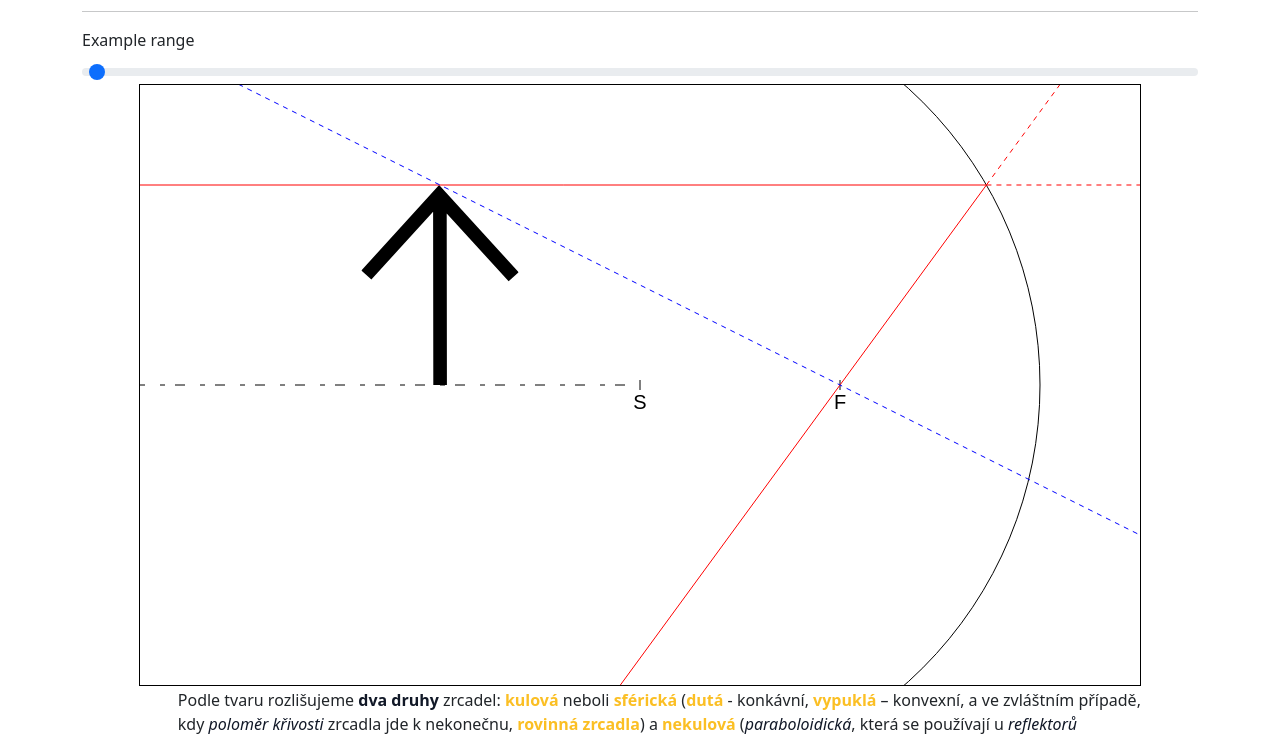
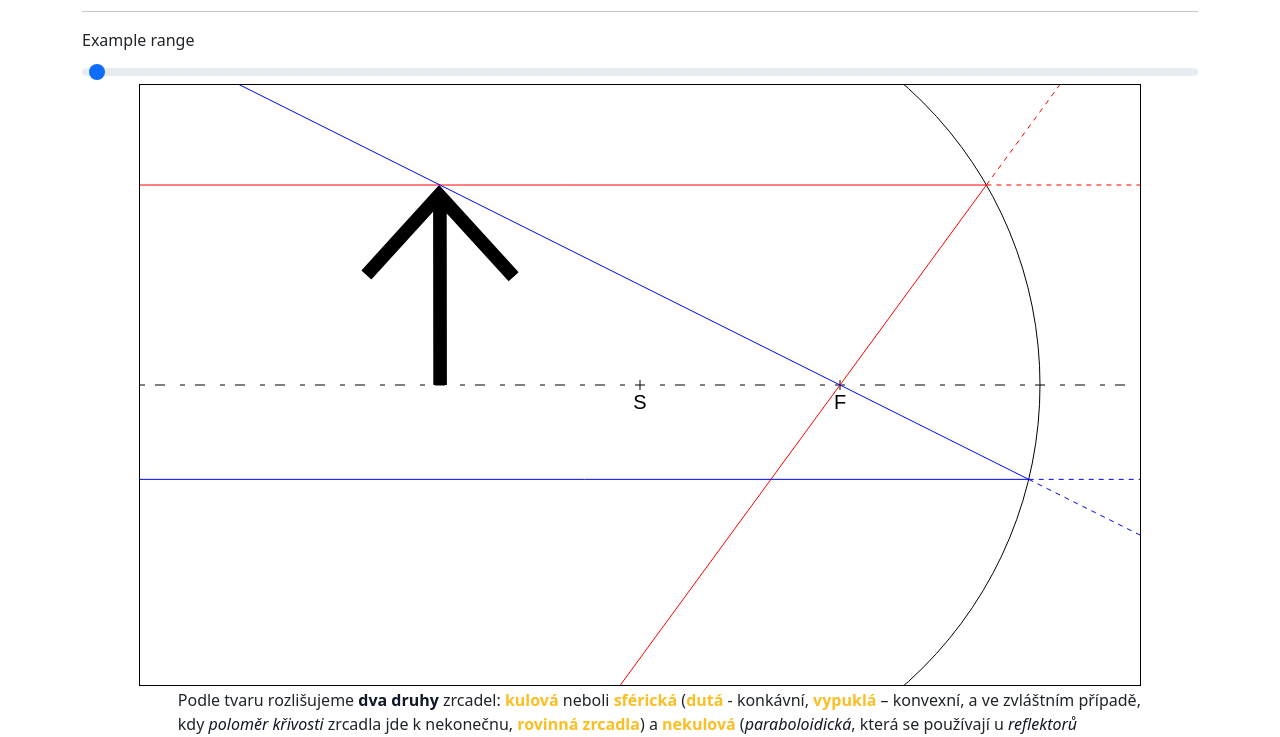
Before and after one commit to atwx123/IOC-ucebnice, a website with bundled scripts: page zrcadla.html in a window 1280 px wide. Shown: the part 63-800 px from the top of the page. Built offline with nearby package versions, Linux system fonts and the light colour scheme.

Commit message:
functioning range

```diff
--- a/src/zrcadla.ts
+++ b/src/zrcadla.ts
@@ -7,6 +7,9 @@ const ctx: CanvasRenderingContext2D = canvas.getContext(
 const iconInput: HTMLInputElement = document.getElementById(
   "iconRangeInput",
 ) as HTMLInputElement;
+const iconOutput: HTMLOutputElement = document.getElementById(
+  "iconRangeOutput",
+) as HTMLOutputElement;
 const width: number = 1000;
 const height: number = 600;
 const center = width / 2;
@@ -51,12 +54,40 @@ function getBlueStart(): [number, number] {
   const objY = drawIconHeight;
   const focusX = pOhnisko;
   const focusY = height / 2;
-  const slope = (focusY - objY) / (focusX - objX);
-  const estimatedY = focusY + slope * (rz - focusX);
-  const dy = estimatedY - height / 2;
-  const distSq = Math.pow(rz, 2) - Math.pow(dy, 2);
-  const x = distSq > 0 ? Math.sqrt(distSq) : rz;
-  return [x, estimatedY];
+
+  // Calculate coordinates relative to the center axis (y=0)
+  const relObjY = objY - height / 2;
+  const relFocusY = 0; // Focus is on the axis
+
+  // Handle edge case: Object directly above/below Focus (vertical line)
+  if (Math.abs(objX - focusX) < 0.01) {
+    const x = focusX;
+    // Circle equation: y = +/- sqrt(r^2 - x^2)
+    const val = Math.sqrt(rz * rz - x * x);
+    // If object is above axis (relObjY < 0), ray goes down, so hit is positive
+    const relHitY = relObjY < 0 ? val : -val;
+    return [x, relHitY + height / 2];
+  }
+
+  // 1. Calculate Slope (m)
+  const m = (relFocusY - relObjY) / (focusX - objX);
+
+  // 2. Quadratic Coefficients for intersection with circle
+  // (1 + m^2)x^2 - (2*focusX*m^2)x + (m^2*focusX^2 - rz^2) = 0
+  const A = 1 + m * m;
+  const B = -2 * focusX * m * m;
+  const C = m * m * focusX * focusX - rz * rz;
+
+  // 3. Solve for X
+  const delta = Math.sqrt(B * B - 4 * A * C);
+  // We want the intersection on the right side (positive X), which is the larger root
+  const x = (-B + delta) / (2 * A);
+
+  // 4. Solve for Y using line equation
+  const relHitY = m * (x - focusX);
+
+  // Return [x, absoluteY]
+  return [x, relHitY + height / 2];
 }
 
 function linesInter(): number {
@@ -91,8 +122,8 @@ function drawBackground() {
   ctx.save();
   ctx.setLineDash([5, 10, 10, 15]);
   ctx.beginPath();
-  ctx.moveTo(-center, height / 2);
-  ctx.lineTo(width - center, height / 2);
+  ctx.moveTo(0, height / 2);
+  ctx.lineTo(width, height / 2);
   ctx.stroke();
   ctx.setLineDash([]);
 
@@ -119,6 +150,7 @@ function drawBackground() {
 
   ctx.fillText("F", pOhnisko, height / 2 + 10);
   ctx.restore();
+  ctx.restore();
 }
 
 function draw() {
@@ -127,7 +159,10 @@ function draw() {
   ctx.clearRect(0, 0, width, height);
   ctx.restore();
 
+  ctx.save();
+
   drawBackground();
+  ctx.translate(center, 0);
 
   if (obraz.complete) {
     let w = obraz.width;
@@ -145,6 +180,7 @@ function draw() {
   const rightEdge = 1000;
   const leftEdge = -center;
 
+  // Red ray
   ctx.strokeStyle = "red";
   const redHit = getRedHit();
 
@@ -171,8 +207,10 @@ function draw() {
   ctx.setLineDash([]);
   ctx.restore();
 
+  // Blue Ray
   ctx.strokeStyle = "blue";
-  const blueHit = getBlueHit();
+
+  const blueMirrorHit = getBlueStart();
 
   const objX = iconX;
   const objY = drawIconHeight;
@@ -184,19 +222,20 @@ function draw() {
   ctx.setLineDash([]);
   ctx.beginPath();
   ctx.moveTo(leftEdge, blueYAtLeft);
-  ctx.lineTo(blueHit[0], blueHit[1]);
+  ctx.lineTo(blueMirrorHit[0], blueMirrorHit[1]);
   ctx.stroke();
 
   ctx.save();
   ctx.beginPath();
   ctx.setLineDash([5, 5]);
-  ctx.moveTo(blueHit[0], blueHit[1]);
+  ctx.moveTo(blueMirrorHit[0], blueMirrorHit[1]);
   ctx.lineTo(rightEdge, blueYAtRight);
   ctx.stroke();
   ctx.setLineDash([]);
   ctx.restore();
 
-  horBeam(blueHit[1], blueHit[0], "blue");
+  horBeam(blueMirrorHit[1], blueMirrorHit[0], "blue");
+  ctx.restore();
 }
 canvas.width = width;
 canvas.height = height;
@@ -205,6 +244,7 @@ iconInput.max = (center - 10).toString();
 
 iconInput.addEventListener("input", () => {
   iconX = -iconInput.valueAsNumber;
+  iconOutput.value = iconInput.value;
   draw();
 });
 
--- a/zrcadla.html
+++ b/zrcadla.html
@@ -14,6 +14,7 @@
         <div class="interact">
             <label for="range2" class="form-label" id="iconRange">Example range</label>
             <input type="range" class="form-range" min="0" max="5" id="iconRangeInput">
+            <output for="iconRangeInput" id="iconRangeOutput" aria-hidden="true"></output>
             <div class="canvas-container">
                 <canvas id="zrcadlaInt" width="1200px" height="600px"></canvas>
             </div>
```
